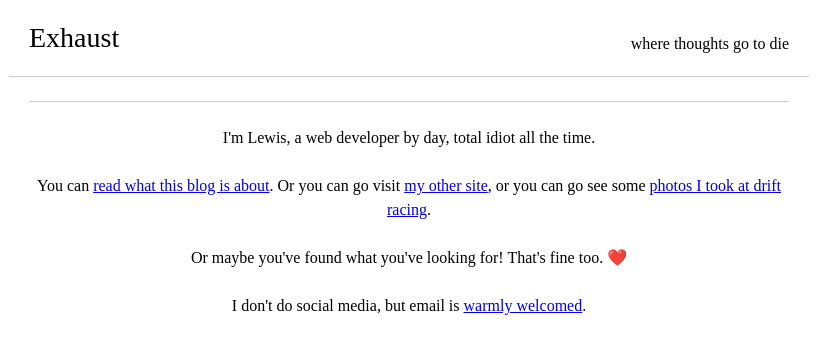
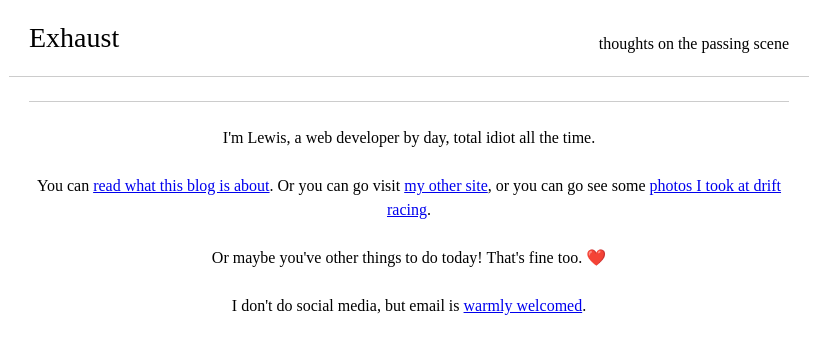
Before and after one commit to lewiscollard/exhaust, a Django app: template exhaust/templates/base.html in a window 1280 px wide. Shown: the top 354 px of the page, without its empty margins (231-1051 px from the left). Run offline with Django 3.2, Linux system fonts and the light colour scheme; the template is opened without the code that fills it, so the values that code supplies are empty; style sheets or scripts are compiled from the project's sources; parts of the project's set-up code (start-up, migrations or seed data) failed here and were passed over.

Commit message:
Use a more positive subtitle.

```diff
--- a/exhaust/settings/base.py
+++ b/exhaust/settings/base.py
@@ -19,7 +19,7 @@ ROOT_DIR = os.path.abspath(os.path.join(os.path.dirname(__file__), '../../'))
 
 SITE_DOMAIN = 'exhaust.lewiscollard.com'
 SITE_NAME = 'Exhaust'
-SITE_DESCRIPTION = 'a thought dumping ground'
+SITE_DESCRIPTION = 'thoughts on the passing scene'
 
 SECRET_KEY = os.environ.get('DJANGO_SECRET_KEY')
 
--- a/exhaust/templates/base.html
+++ b/exhaust/templates/base.html
@@ -25,7 +25,7 @@
             </div>
 
             <div class="header__subtitle">
-              where thoughts go to die
+              {{ settings.SITE_DESCRIPTION }}
             </div>
           </a>
         </div>
@@ -51,7 +51,7 @@
           </p>
 
           <p class="footer__block">
-            Or maybe you've found what you've looking for! That's fine too. ❤️
+            Or maybe you've other things to do today! That's fine too. ❤️
           </p>
 
           <p class="footer__block">
```
